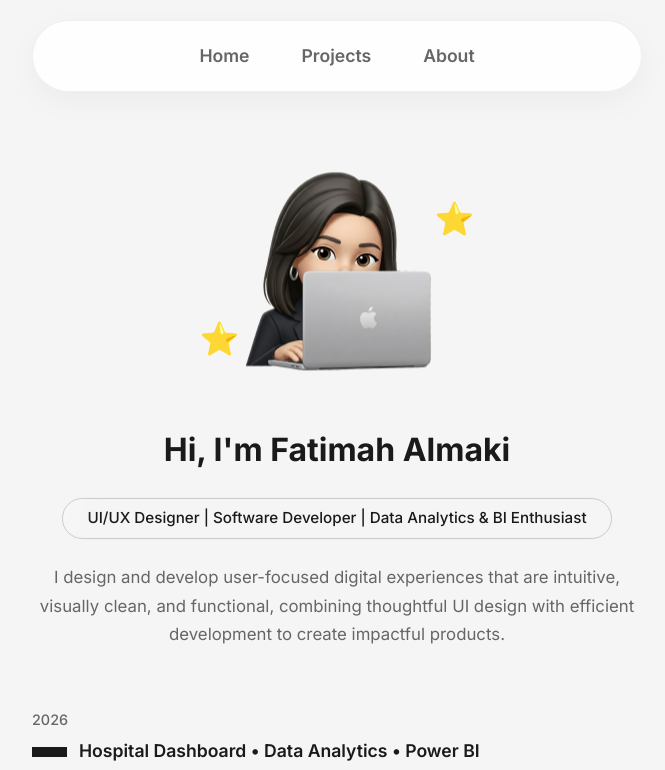
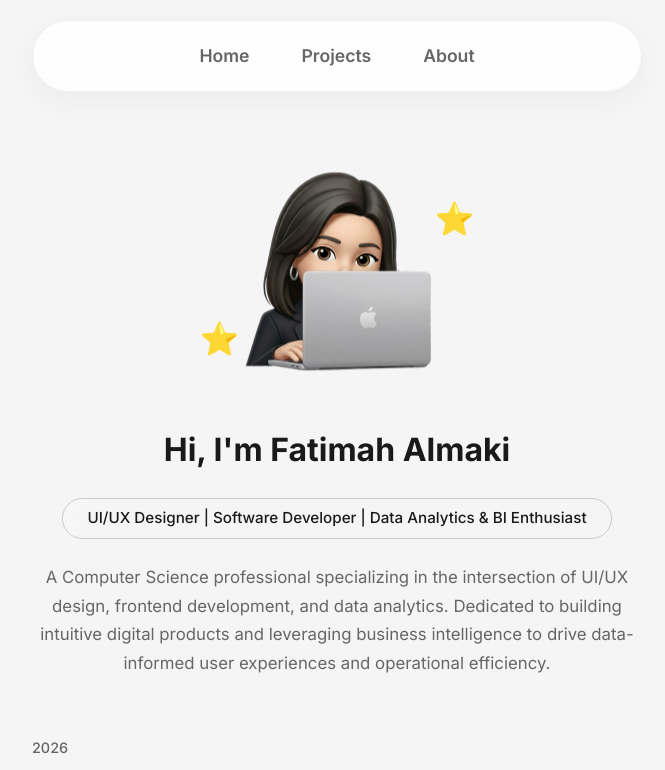
Before and after one commit to iif6mh/MyPortfolio, a React (Vite) app: page / in a window 1280 px wide. Shown: the top 770 px of the page, without its empty margins (303-968 px from the left). Built offline with nearby package versions, Linux system fonts and the light colour scheme.

Commit message:
Update App.jsx

```diff
--- a/src/App.jsx
+++ b/src/App.jsx
@@ -4,7 +4,7 @@ import './index.css';
 function App() {
   const [activePage, setActivePage] = useState('home');
 
-const projectsData = [
+  const projectsData = [
     {
       id: 6,
       year: '2026',
@@ -109,7 +109,7 @@ const projectsData = [
           UI/UX Designer | Software Developer | Data Analytics & BI Enthusiast
         </div>
         <p className="bio">
-          I design and develop user-focused digital experiences that are intuitive, visually clean, and functional, combining thoughtful UI design with efficient development to create impactful products.
+          A Computer Science professional specializing in the intersection of UI/UX design, frontend development, and data analytics. Dedicated to building intuitive digital products and leveraging business intelligence to drive data-informed user experiences and operational efficiency.
         </p>
       </section>
 
@@ -156,8 +156,7 @@ const projectsData = [
         </div>
 
         <p className="bio" style={{ maxWidth: '650px', margin: '0 auto 24px', color: 'var(--text-secondary)', lineHeight: '1.8', fontSize: '1.05rem', textAlign: 'center', textWrap: 'balance' }}>
-          I specialize in crafting digital experiences that are not only beautiful but also highly functional.
-          My background in computer science allows me to understand the technical side of development while maintaining a strong focus on user-centric design.
+          With a strong foundation in Computer Science, expertise is applied across UI/UX design, web development, and data analytics. The focus lies in transforming complex data into actionable insights, while designing and engineering user-centric digital solutions. By bridging the gap between analytical metrics and human-computer interaction, products are developed to be both highly functional and visually compelling.
         </p>
       </div>
 
@@ -677,7 +676,7 @@ const projectsData = [
     </div>
   );
 
-const renderHospitalDetails = () => (
+  const renderHospitalDetails = () => (
     <div className="project-details fade-in">
       <div className="details-header-section">
         <div className="details-title-row">
```
